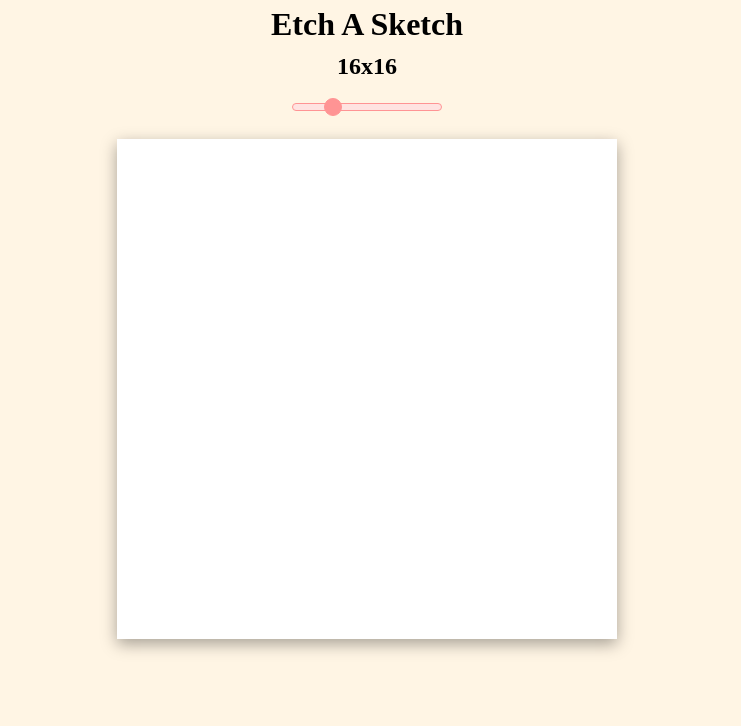
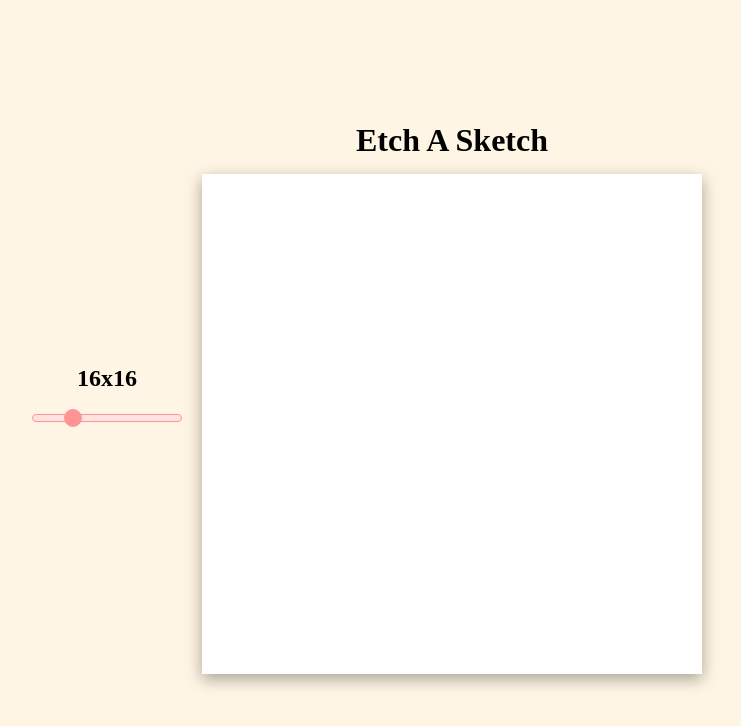
Before and after one commit to ctomat/Etch-A-Sketch, a plain HTML site: page index.html in a window 1280 px wide. Shown: the whole page, without its empty margins (273-1014 px from the left). Drawn offline with Linux system fonts and the light colour scheme.

Commit message:
Improve general style and containers

```diff
--- a/index.html
+++ b/index.html
@@ -11,19 +11,26 @@
 </head>
 
 <body>
-    <header class="title">
-        <h1>Etch A Sketch</h1>
-    </header>
+
+    <div class="sketch-container">
+        <div class="draw-container">
             <div class="controls-container">
                 <div class="slide-container">
                     <h2 class="slide-counter">16x16</h2>
                     <input type="range" min="1" max="64" value="16" class="slider" id="myRange">
                 </div>
             </div>
-
+            <div>
+                <header class="title">
+                    <h1>Etch A Sketch</h1>
+                </header>
                 <div class="container" id="grid-container">
 
                 </div>
+            </div>
+        </div>
+    </div>
+
 </body>
 
 </html>
--- a/style.css
+++ b/style.css
@@ -2,6 +2,20 @@
 
 body {
     background-color: #FFF5E4;
+}
+
+.sketch-container {
+    display: flex;
+    align-items: center;
+    height: 100vh;
+}
+
+.draw-container {
+    width: 100%;
+    display: flex;
+    justify-content: center;
+    align-items: center;
+    gap: 20px;
 }
 
 .title {
```
Lines whose indentation alone changed are shown as unchanged.
